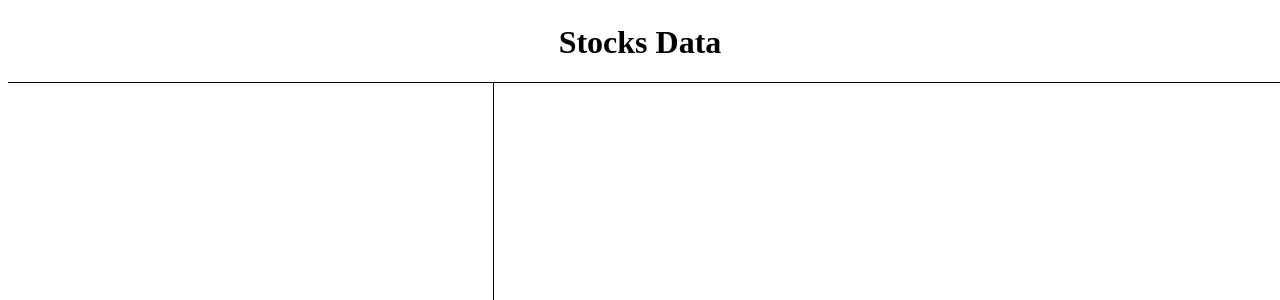
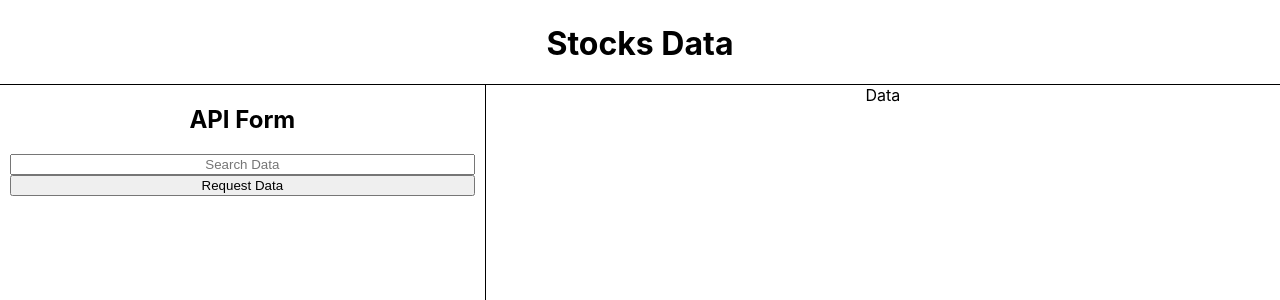
Before and after one commit to mguadagni/stocks-api-react, a React (Create React App) app: page / in a window 1280 px wide. Shown: the top 300 px of the page. Built offline with nearby package versions, Linux system fonts and the light colour scheme.

Commit message:
Now able to request data from SQL database

```diff
--- a/src/App.js
+++ b/src/App.js
@@ -1,4 +1,5 @@
-//test
+import { ApiDataDiv } from "./components/ApiDataDiv";
+import { ApiFormDiv } from "./components/ApiFormDiv";
 
 function App() {
 
@@ -22,8 +23,8 @@ function App() {
     <div style={styles.appDiv}>
       <h1 style={styles.header}> Stocks Data</h1>
         <div style={styles.primaryDiv}>
-          <div style={styles.formDiv}/>
-          <div style={styles.dataDiv}/>
+          <ApiFormDiv style={styles.formDiv}/>
+          <ApiDataDiv style={styles.dataDiv}/>
       </div>
     </div>
   );
--- /dev/null
+++ b/src/components/ApiDataDiv.js
@@ -0,0 +1,9 @@
+import React from 'react'
+
+export const ApiDataDiv = (props) => {
+  return (
+    <div style={props.style}>
+        Data
+        </div>
+  )
+}
--- /dev/null
+++ b/src/components/ApiFormDiv.js
@@ -0,0 +1,45 @@
+import React, { useState } from 'react'
+import axios from 'axios'
+
+export const ApiFormDiv = (props) => {
+
+    const BASE_URI = "http://localhost:4000/api/overview/"
+
+    const [inputData, setInputData]= useState("")
+
+    const requestData = () => {
+        console.log("Requesting Data...");
+
+        axios.get(BASE_URI + "all")
+        .then( res => {
+            console.log(res.data);
+            alert("Request was succesfull")
+        })
+        .catch( err => {
+            alert("Error: \n" + err.message)
+            console.log(err);
+        })
+
+       //console.log(inputData);
+    }
+
+  return (
+    <div style={{...props.style}}>
+        <h2>API Form</h2>
+        <input
+        style={{textAlign: 'center'}}
+        type='text'
+        id='text-input'
+        placeholder='Search Data'
+        value={inputData}
+        onChange={e=>{setInputData(e.target.value)}}
+        />
+        <button
+        syle={{marginTop:10}}
+        onClick={requestData}
+        >
+            Request Data
+        </button>
+        </div>
+  )
+}
--- /dev/null
+++ b/src/index.css
@@ -0,0 +1,13 @@
+body {
+    margin: 0;
+    font-family: -apple-system, BlinkMacSystemFont, "Segoe UI", "Roboto", "Oxygen",
+      "Ubuntu", "Cantarell", "Fira Sans", "Droid Sans", "Helvetica Neue",
+      sans-serif;
+    -webkit-font-smoothing: antialiased;
+    -moz-osx-font-smoothing: grayscale;
+  }
+
+  code {
+    font-family: source-code-pro, Menlo, Monaco, Consolas, "Courier New",
+      monospace;
+  }
--- a/src/index.js
+++ b/src/index.js
@@ -1,5 +1,6 @@
 import React from 'react';
 import ReactDOM from 'react-dom/client';
+import './index.css';
 import App from './App';
 import reportWebVitals from './reportWebVitals';
 
```
